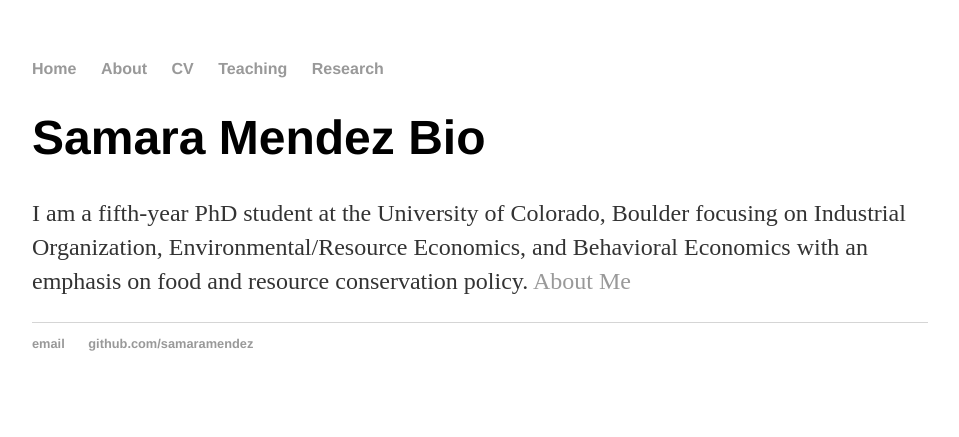
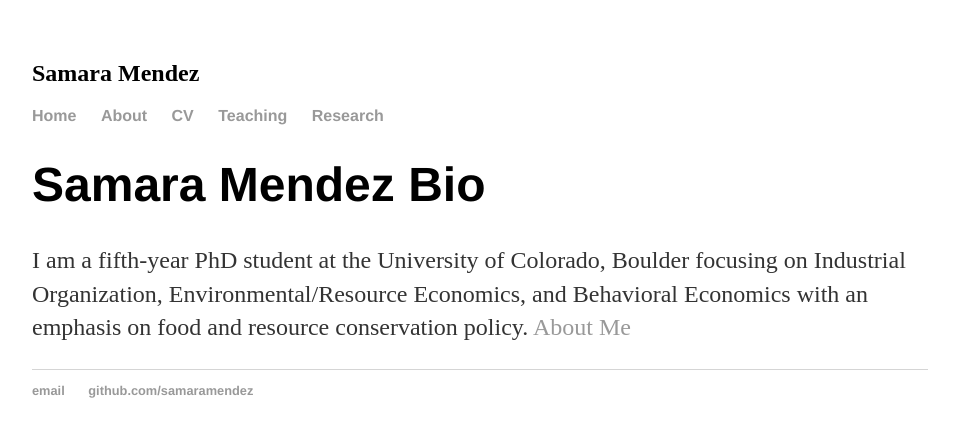
Before and after one commit to samaramendez/samaramendez.github.io, a Jekyll site: the page built from index.html, in a window 1280 px wide. Shown: the top 437 px of the page, without its empty margins (160-1119 px from the left). Built offline with Jekyll 4.4.1, drawn with Linux system fonts in a browser that asks for light colours.

Commit message:
Update default.html

```diff
--- a/_layouts/default.html
+++ b/_layouts/default.html
@@ -6,11 +6,12 @@
 			<link rel="stylesheet" type="text/css" href="/css/main.css">
 		</head>
 		<body>
+			<h2> Samara Mendez  </h2>
 			<nav>
 	    		<ul>
 				<li><a href="/">Home</a></li>
 				<li><a href="/about">About</a></li>
-				<li><a href="/cv">CV</a></li>
+				<li><a href="/mendez_cv_2_18.pdf">CV</a></li>
 				<li><a href="/teaching">Teaching</a></li>
 				<li><a href="/research">Research</a></li>
 			</ul>
```
